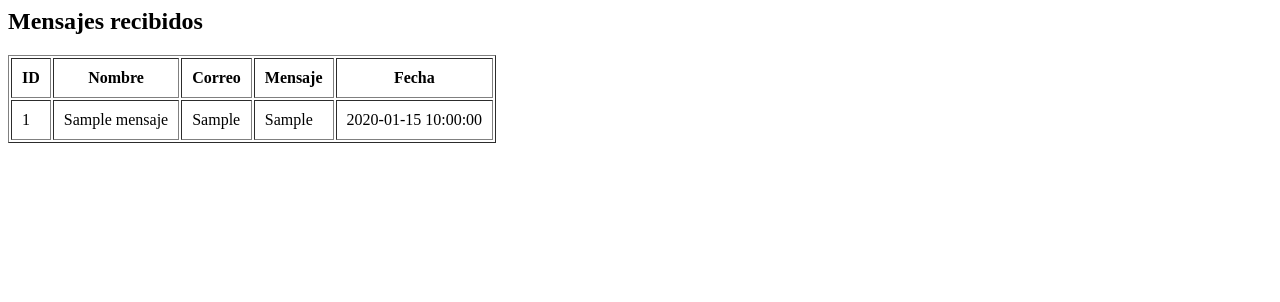
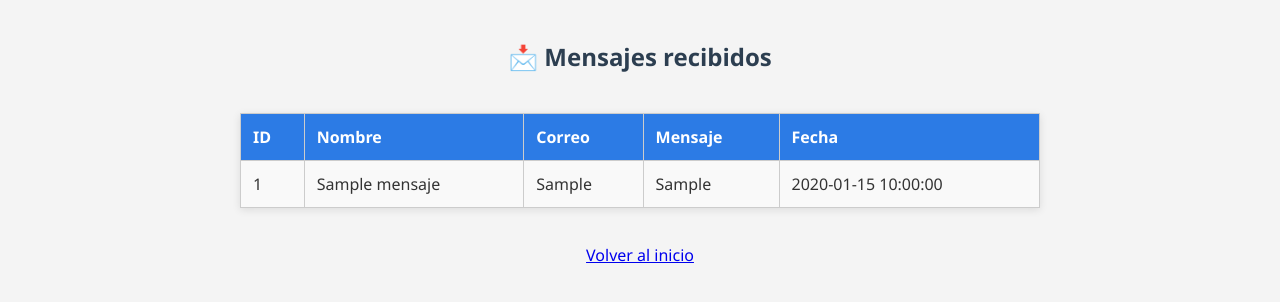
Before and after one commit to Jhossuan0514/formulario-contacto-u-la-salle, a PHP site: page /ver_mensajes.php in a window 1280 px wide. Shown: the top 302 px of the page. Run offline with PHP 8.4, Linux system fonts and the light colour scheme; tables that the repository leaves empty or names only in its code hold one stand-in row (values such as "Sample post").

Commit message:
modificacion del archivo ver_mensajes

```diff
--- a/ver_mensajes.php
+++ b/ver_mensajes.php
@@ -3,25 +3,65 @@ include "conexion.php";
 
 $sql = "SELECT * FROM mensajes ORDER BY fecha DESC";
 $result = $conn->query($sql);
+?>
 
-echo "<h2>Mensajes recibidos</h2>";
-echo "<table border='1' cellpadding='10'>";
+<!DOCTYPE html>
+<html lang="es">
+<head>
+    <meta charset="UTF-8">
+    <title>Mensajes recibidos</title>
+    <link rel="stylesheet" href="estilos.css">
+    <style>
+        table {
+            width: 100%;
+            background-color: #fff;
+            border-collapse: collapse;
+            margin-top: 20px;
+        }
+
+        th, td {
+            padding: 12px;
+            border: 1px solid #ccc;
+        }
+
+        th {
+            background-color: #2c7be5;
+            color: white;
+        }
+
+        tr:nth-child(even) {
+            background-color: #f9f9f9;
+        }
+
+        h2 {
+            margin-top: 0;
+        }
+    </style>
+</head>
+<body>
+    <h2>📩 Mensajes recibidos</h2>
+
+    <?php
+    if ($result->num_rows > 0) {
+        echo "<table>";
         echo "<tr><th>ID</th><th>Nombre</th><th>Correo</th><th>Mensaje</th><th>Fecha</th></tr>";
-
-if ($result->num_rows > 0) {
         while($row = $result->fetch_assoc()) {
             echo "<tr>";
             echo "<td>" . $row["id"] . "</td>";
-        echo "<td>" . $row["nombre"] . "</td>";
-        echo "<td>" . $row["correo"] . "</td>";
-        echo "<td>" . $row["mensaje"] . "</td>";
+            echo "<td>" . htmlspecialchars($row["nombre"]) . "</td>";
+            echo "<td>" . htmlspecialchars($row["correo"]) . "</td>";
+            echo "<td>" . htmlspecialchars($row["mensaje"]) . "</td>";
             echo "<td>" . $row["fecha"] . "</td>";
             echo "</tr>";
         }
+        echo "</table>";
     } else {
-    echo "<tr><td colspan='5'>No hay mensajes</td></tr>";
+        echo "<p>No hay mensajes registrados.</p>";
     }
-echo "</table>";
 
     $conn->close();
     ?>
+
+    <p><a href="index.php" class="boton">Volver al inicio</a></p>
+</body>
+</html>
```
Lines whose indentation alone changed are shown as unchanged.
